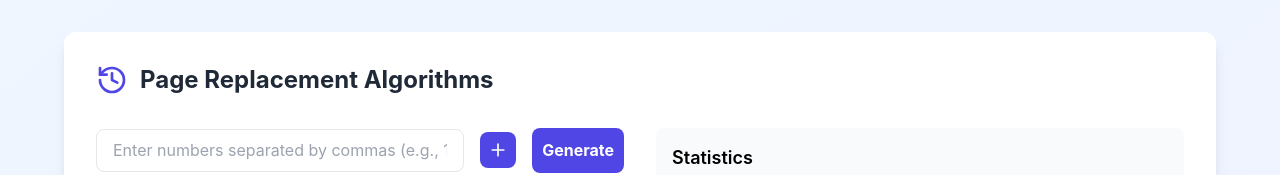
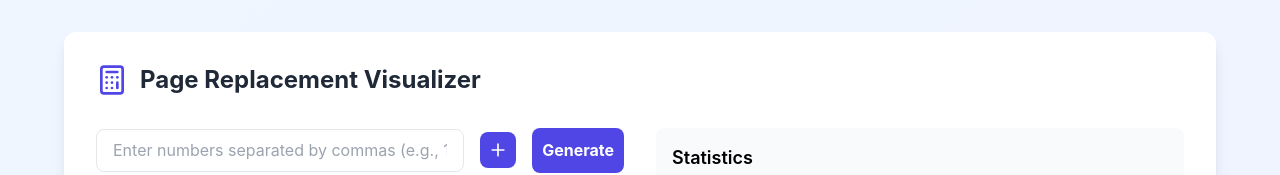
Before and after one commit to aradhyacp/Page-Replacement-Visualizer, a React (Vite) app: page / in a window 1280 px wide. Shown: the top 175 px of the page. Built offline with nearby package versions, Linux system fonts and the light colour scheme.

Commit message:
changed icon and heading

```diff
--- a/src/App.tsx
+++ b/src/App.tsx
@@ -1,5 +1,5 @@
 import React, { useState } from 'react';
-import { History, Plus, RotateCcw, Play } from 'lucide-react';
+import { Plus, RotateCcw, Play , Calculator} from 'lucide-react';
 import { suggestOptimalFrameSize } from './utils';
 import './App.css';
 import { BarChart } from '@mantine/charts';
@@ -258,8 +258,8 @@ function App() {
         <div className="bg-white rounded-xl shadow-lg p-8">
           <div className="flex items-center justify-between mb-8">
             <div className="flex items-center gap-3">
-              <History className="w-8 h-8 text-indigo-600" />
-              <h1 className="text-2xl font-bold text-gray-800">Page Replacement Algorithms</h1>
+              <Calculator className="w-8 h-8 text-indigo-600"/>
+              <h1 className="text-2xl font-bold text-gray-800">Page Replacement Visualizer</h1>
             </div>
           </div>
 
```
